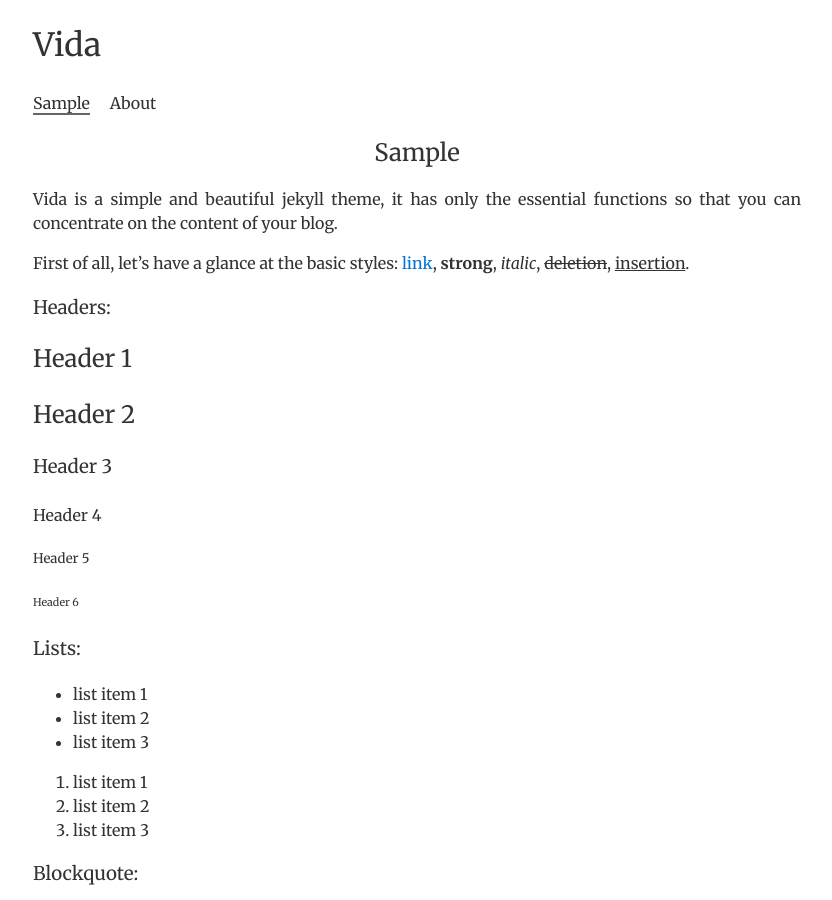
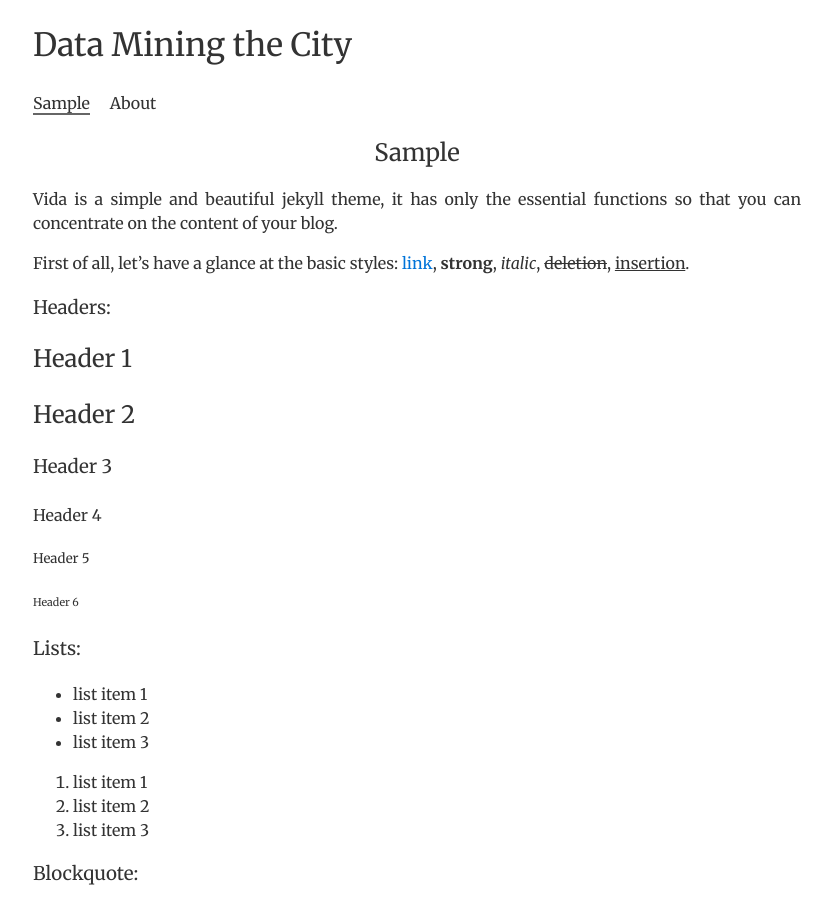
Before and after one commit to danilnagy/dmc, a Jekyll site: the page built from sample.md, in a window 1280 px wide and 900 px high. Shown: the whole window, without its empty margins (223-1055 px from the left). Built offline with Jekyll 4.4.1, drawn with Linux system fonts in a browser that asks for light colours; Markdown is read by kramdown in place of the engine named in the settings.

Commit message:
Update _config.yml

```diff
--- a/_config.yml
+++ b/_config.yml
@@ -1,4 +1,4 @@
-title: Vida
+title: Data Mining the City
 baseurl: "http://danilnagy.github.io/dmc/"
 
 date_format: "%Y-%m-%d"
```
